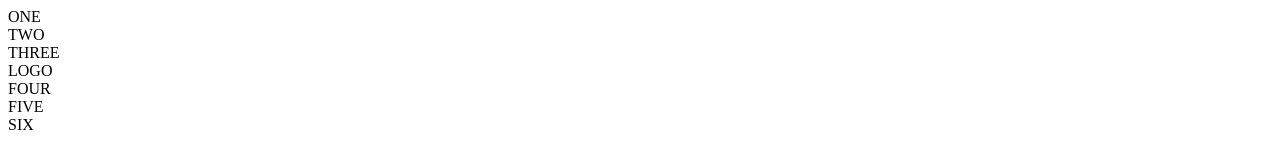
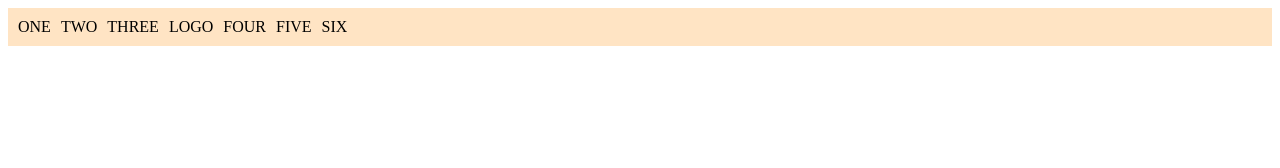
Before and after one commit to banch0u/basic-header, a plain HTML site: page index.html in a window 1280 px wide. Drawn offline with Linux system fonts and the light colour scheme.

Commit message:
added header color and some html fixes

```diff
--- a/index.html
+++ b/index.html
@@ -5,16 +5,17 @@
     <meta http-equiv="X-UA-Compatible" content="IE=edge">
     <meta name="viewport" content="width=device-width, initial-scale=1.0">
     <title>Header</title>
+    <link rel="stylesheet" href="style.css">
 </head>
 <body>
     <div class="headerContainer">
-        <div class="elements">ONE</div>
-        <div class="elements">TWO</div>
-        <div class="elements">THREE</div>
+        <div class="left">ONE</div>
+        <div class="left">TWO</div>
+        <div class="left">THREE</div>
         <div class="logo">LOGO</div>
-        <div class="elements">FOUR</div>
-        <div class="elements">FIVE</div>
-        <div class="elements">SIX</div>
+        <div class="right">FOUR</div>
+        <div class="right">FIVE</div>
+        <div class="right">SIX</div>
     </div>
 </body>
 </html>
--- a/style.css
+++ b/style.css
@@ -0,0 +1,6 @@
+.headerContainer{
+    background-color: bisque;
+    display: flex;
+    padding: 10px;
+    gap: 10px;
+}
```
